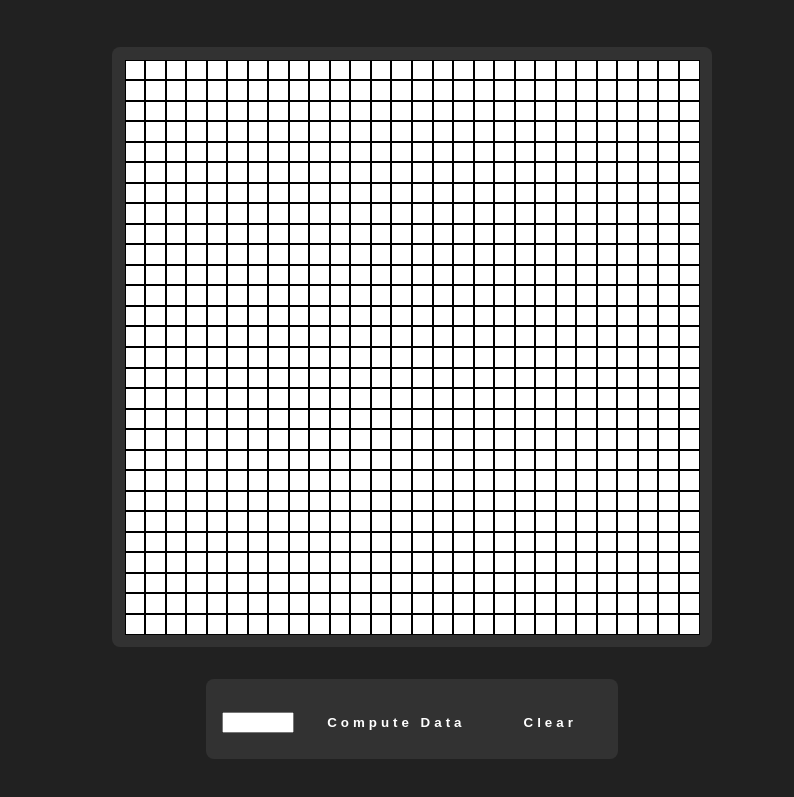
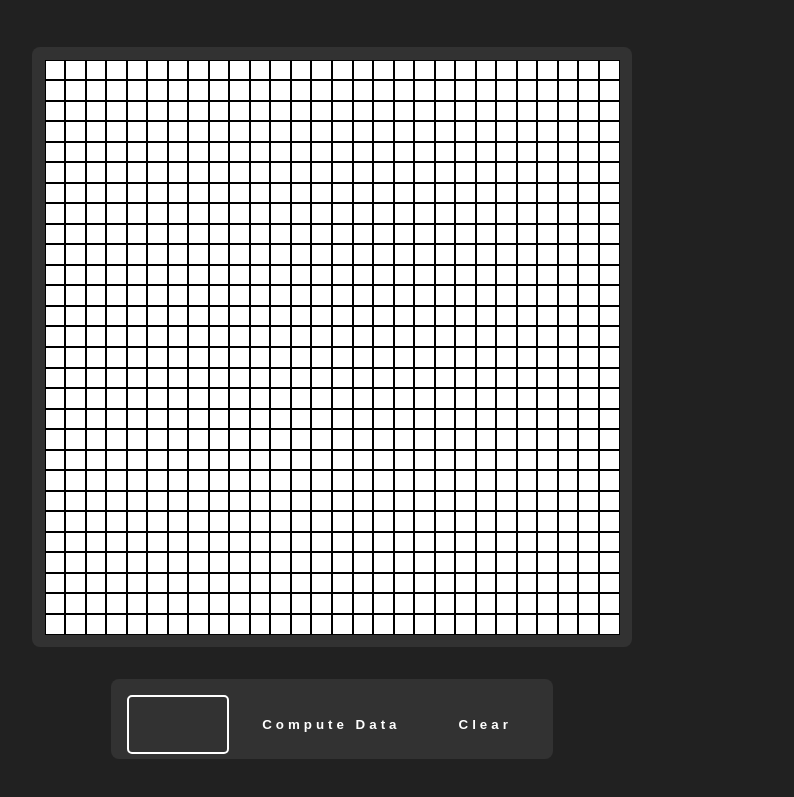
Before and after one commit to asuujx/digit-recognition, a plain HTML site: page frontend/index.html in a window 1280 px wide. Shown: the part 105-902 px from the top of the page, without its empty margins (128-922 px from the left). Drawn offline with Linux system fonts and the light colour scheme.

Commit message:
Update frontend

```diff
--- a/frontend/index.html
+++ b/frontend/index.html
@@ -19,7 +19,14 @@
         </div>
         <div class="options-panel">
           <form id="form">
-            <input type="number" min="2" max="1000" id="limitInput" required />
+            <input
+              type="number"
+              min="2"
+              max="1000"
+              id="limitInput"
+              required
+              label="Limit"
+            />
             <button id="computeBtn" type="submit">Compute Data</button>
             <button id="clearBtn" type="button">Clear</button>
           </form>
--- a/frontend/style.css
+++ b/frontend/style.css
@@ -1,6 +1,11 @@
 @import url("https://fonts.googleapis.com/css2?family=Inconsolata&display=swap");
 @import url("https://fonts.googleapis.com/css2?family=Major+Mono+Display&display=swap");
 @import url("https://fonts.googleapis.com/css2?family=IBM+Plex+Mono&display=swap");
+
+:root {
+  --grid-cols: 1;
+  --grid-rows: 1;
+}
 
 body {
   margin: 0;
@@ -28,8 +33,8 @@ main {
   background-color: #212121;
   display: flex;
   flex-direction: row;
-  justify-content: space-evenly;
-  padding: 2.5rem;
+  /* justify-content: space-evenly; */
+  padding: 2.5rem 10rem;
   height: 90vh;
 }
 
@@ -38,12 +43,9 @@ main {
   flex-direction: column;
   align-items: center;
   gap: 2rem;
+  flex: 1;
 }
 
-:root {
-  --grid-cols: 1;
-  --grid-rows: 1;
-}
 
 .grid-wrapper {
   display: flex;
@@ -81,9 +83,35 @@ main {
   justify-content: space-evenly;
 }
 
+.result-panel {
+  flex: 1;
+}
+
 .result-paragraph {
   color: white;
   font-size: 2rem;
+}
+
+input[type=number] {
+  text-align: center;
+  padding: 20px 25px;
+  width: 3rem;
+  background: transparent;
+  color: white;
+  font-weight: bold;
+  border: 2px solid white;
+  border-radius: 5px;
+  letter-spacing: 4px;
+  appearance: none;
+  -moz-appearance: textfield;
+  transition: 0.5s;
+}
+
+input[type=number]:focus {
+  box-shadow: 0 0 5px #14ffec, 0 0 25px #14ffec, 0 0 50px #14ffec,
+    0 0 200px #14ffec;
+  -webkit-box-reflect: below 1px linear-gradient(transparent, #0005);
+  outline: none;
 }
 
 button {
```
